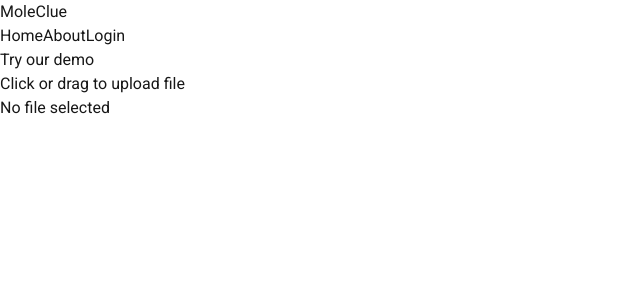
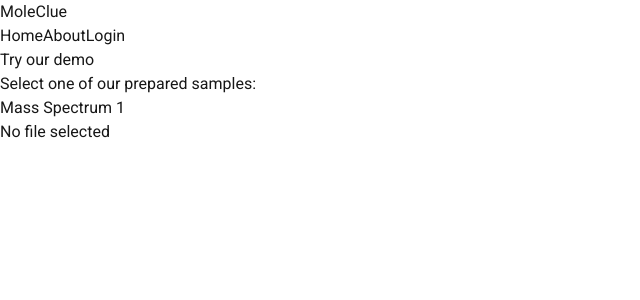
Before and after one commit to seanli9604/Mass-Spec-Analysis, a Next.js app in the folder frontend/: page / in a window 1280 px wide. Shown: the top 300 px of the page, without its empty margins (0-640 px from the left). Built offline with nearby package versions, Linux system fonts and the light colour scheme; no server answers.

Commit message:
sample files for demo

```diff
--- a/frontend/src/app/components/FileUpload.tsx
+++ b/frontend/src/app/components/FileUpload.tsx
@@ -2,6 +2,8 @@
 
 import { useState, useCallback } from 'react';
 import { parseMassSpectrum } from '../utils/parseMassSpectrum';
+import { getFile, sampleFiles } from '../utils/sampleFiles';
+import type { SampleFile } from '../utils/sampleFiles';
 import SpectrumChart from './SpectrumChart';
 import { useDropzone } from 'react-dropzone';
 
@@ -56,6 +58,7 @@ export default function FileUpload({ demo, onFileChange }: FileUploadProps) {
     onDrop,
     maxFiles: 1,
     noClick: true,
+    disabled: demo,
   });
 
   const handleClearFile = () => {
@@ -76,12 +79,30 @@ export default function FileUpload({ demo, onFileChange }: FileUploadProps) {
         isDragActive ? 'scale-105' : 'scale-100'
       }`}
     >
+      {
+        demo ?
+        <>
+          <p className="mb-2">Select one of our prepared samples:</p>
+          {
+            sampleFiles.map(({ label, fileIndex }: SampleFile, idx: number) => (
+              <button
+                key={idx}
+                onClick={() => { handleFileUpload(getFile(fileIndex)) }}
+                className="block border border-gray-300 w-full px-4 py-1 cursor-pointer hover:bg-gray-100 text-center mb-2"
+              >
+                {label}
+              </button>
+            ))
+          }
+        </>
+        :
         <label
           htmlFor="file-upload"
           className="block border border-gray-300 p-2 cursor-pointer hover:bg-gray-100 mb-4 text-center"
         >
           Click or drag to upload file
         </label>
+      }
       <input
         {...getInputProps()}
         id="file-upload"
--- /dev/null
+++ b/frontend/src/app/utils/sampleFiles.ts
@@ -0,0 +1,83 @@
+export type SampleFile = {
+  label: string;
+  fileIndex: number;
+};
+
+export const sampleFiles: SampleFile[] = [
+  { label: "Mass Spectrum 1", fileIndex: 0 },
+];
+
+export function getFile(index: number): File {
+  return new File([files[index]], sampleFiles[index].label.replaceAll(" ", "")+".txt", { type: 'text/plain' });
+}
+
+const files = [
+  `
+ACCESSION: MSBNK-CASMI_2016-SM843003
+RECORD_TITLE: 3,4-Dichlorophenylurea; LC-ESI-QFT; MS2; CE: 35 NCE; R=35000; [M+H]+
+DATE: 2016.12.12
+AUTHORS: Krauss M, Schymanski EL, Weidauer C, Schupke H, UFZ and Eawag
+LICENSE: CC BY
+COPYRIGHT: Copyright (C) 2016 UFZ/Eawag
+PUBLICATION: Schymanski, E. L.; Ruttkies, C.; Krauss, M.; Brouard, C.; Kind, T.; Dührkop, K.; Allen, F.; Vaniya, A.; Verdegem, D.; Böcker, S.; et al. Critical Assessment of Small Molecule Identification 2016: Automated Methods. Journal of Cheminformatics 2017, 9 (1). DOI:10.1186/s13321-017-0207-1
+COMMENT: CONFIDENCE standard compound
+COMMENT: INTERNAL_ID 8430
+CH$NAME: 3,4-Dichlorophenylurea
+CH$NAME: 1-(3,4-Dichlorophenyl)urea
+CH$NAME: (3,4-dichlorophenyl)urea
+CH$COMPOUND_CLASS: N/A; Environmental Standard
+CH$FORMULA: C7H6Cl2N2O
+CH$EXACT_MASS: 203.98572
+CH$SMILES: NC(=O)Nc1ccc(Cl)c(Cl)c1
+CH$IUPAC: InChI=1S/C7H6Cl2N2O/c8-5-2-1-4(3-6(5)9)11-7(10)12/h1-3H,(H3,10,11,12)
+CH$LINK: CAS 8/02/2327
+CH$LINK: CHEBI 83464
+CH$LINK: PUBCHEM CID:16854
+CH$LINK: INCHIKEY CYESCLHCWJKRKM-UHFFFAOYSA-N
+CH$LINK: CHEMSPIDER 15972
+CH$LINK: COMPTOX DTXSID2041468
+AC$INSTRUMENT: Q Exactive Plus Orbitrap Thermo Scientific
+AC$INSTRUMENT_TYPE: LC-ESI-QFT
+AC$MASS_SPECTROMETRY: MS_TYPE MS2
+AC$MASS_SPECTROMETRY: ION_MODE POSITIVE
+AC$MASS_SPECTROMETRY: IONIZATION ESI
+AC$MASS_SPECTROMETRY: FRAGMENTATION_MODE HCD
+AC$MASS_SPECTROMETRY: COLLISION_ENERGY 35  (nominal)
+AC$MASS_SPECTROMETRY: RESOLUTION 35000
+AC$CHROMATOGRAPHY: COLUMN_NAME Kinetex C18 EVO 2.6 um, 2.1x50 mm, precolumn 2.1x5 mm, Phenomenex
+AC$CHROMATOGRAPHY: FLOW_GRADIENT 95/5 at 0 min, 95/5 at 1 min, 0/100 at 13 min, 0/100 at 24 min
+AC$CHROMATOGRAPHY: FLOW_RATE 300 uL/min
+AC$CHROMATOGRAPHY: RETENTION_TIME 9.313 min
+AC$CHROMATOGRAPHY: SOLVENT A water with 0.1% formic acid
+AC$CHROMATOGRAPHY: SOLVENT B methanol with 0.1% formic acid
+MS$FOCUSED_ION: BASE_PEAK 204.9927
+MS$FOCUSED_ION: PRECURSOR_M/Z 204.993
+MS$FOCUSED_ION: PRECURSOR_TYPE [M+H]+
+MS$DATA_PROCESSING: RECALIBRATE loess on assigned fragments and MS1
+MS$DATA_PROCESSING: REANALYZE Peaks with additional N2/O included
+MS$DATA_PROCESSING: WHOLE RMassBank 2.3.1
+PK$SPLASH: splash10-0w4i-0960000000-ec3ca3af352b79865419
+PK$ANNOTATION: m/z tentative_formula formula_count mass error(ppm)
+  125.003 C6H4ClN+ 1 125.0027 2.56
+  126.0108 C6H5ClN+ 1 126.0105 2
+  127.0183 C6H6ClN+ 1 127.0183 -0.12
+  132.9605 C5H3Cl2+ 1 132.9606 -1.08
+  159.9715 C6H4Cl2N+ 1 159.9715 -0.01
+  161.9871 C6H6Cl2N+ 1 161.9872 -0.34
+  172.9663 C6H3Cl2N2+ 1 172.9668 -2.81
+  187.9664 C7H4Cl2NO+ 1 187.9664 -0.17
+  204.993 C7H7Cl2N2O+ 1 204.993 0.12
+PK$NUM_PEAK: 9
+PK$PEAK: m/z int. rel.int.
+  125.003 39591.3 1
+  126.0108 38490.1 1
+  127.0183 22063012 613
+  132.9605 98973.1 2
+  159.9715 4046469 112
+  161.9871 23044744 640
+  172.9663 39172 1
+  187.9664 2950785.2 82
+  204.993 35927372 999
+//
+  `,
+];
```
Lines whose indentation alone changed are shown as unchanged.
